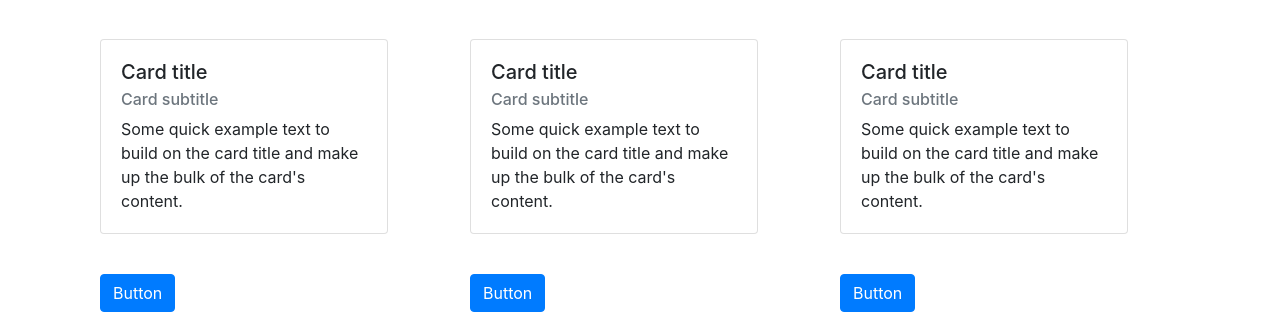
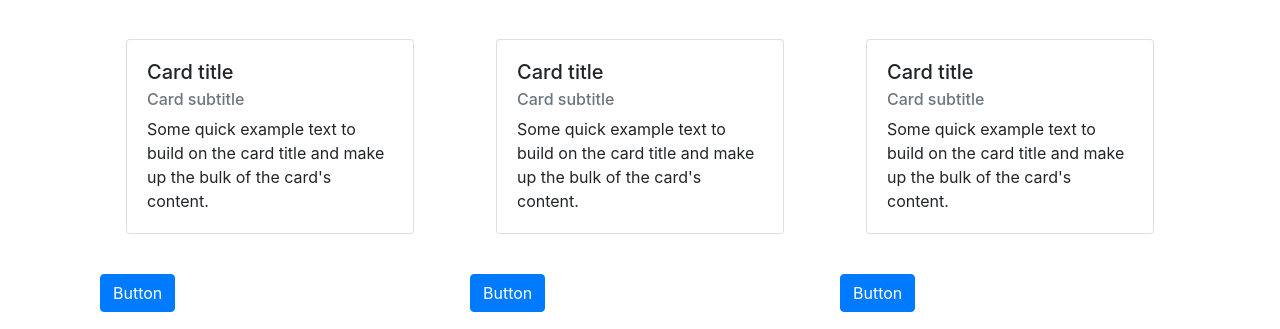
Before and after one commit to PaytonADugas/MazeViz, a PHP site: page /bootstrap_sample.html in a window 1280 px wide. Shown: the part 680-1009 px from the top of the page. Run offline with PHP 8.4, Linux system fonts and the light colour scheme.

Commit message:
Update style.css

```diff
--- a/style.css
+++ b/style.css
@@ -15,6 +15,10 @@ font-family: 'Reggae One', cursive;
   padding-bottom: 20px;
 }
 
-.row{
+.card{
   margin: auto;
 }
+
+.btn{
+  margin: auto;
+}
```
